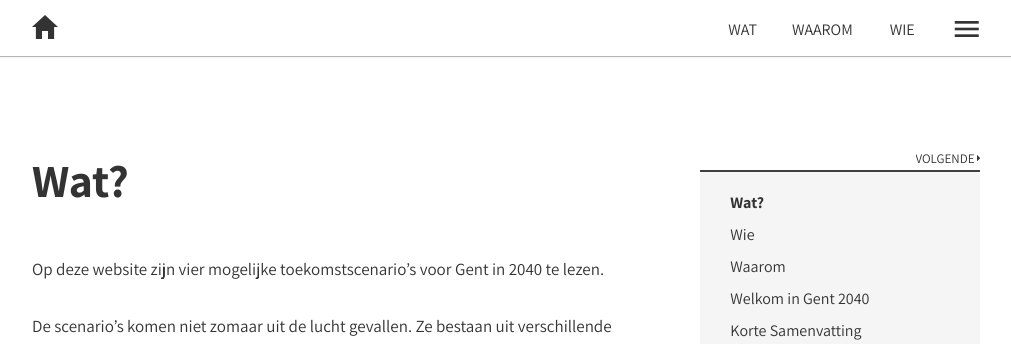
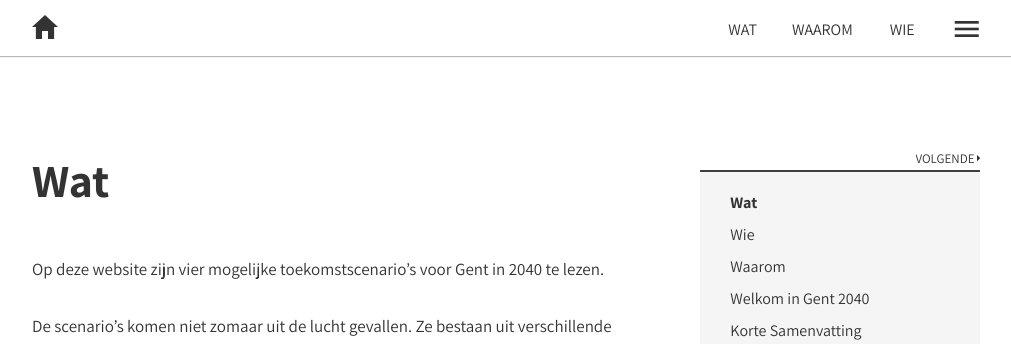
Before and after one commit to lab9k/scripts-voor-gent-2040-en, a Jekyll site: the page built from chapters/chapter-0-part-0.md, in a window 1280 px wide and 900 px high. Shown: the top 344 px of the window, without its empty margins (133-1144 px from the left). Built offline with Jekyll 4.4.1, drawn with Linux system fonts in a browser that asks for light colours; nearby versions of some CDN libraries.

```diff
--- a/chapters/chapter-0-part-0.md
+++ b/chapters/chapter-0-part-0.md
@@ -1,6 +1,6 @@
 ---
 layout: chapter
-title: Wat?
+title: Wat
 part: 0
 chapter: 0
 ispart: false
```
